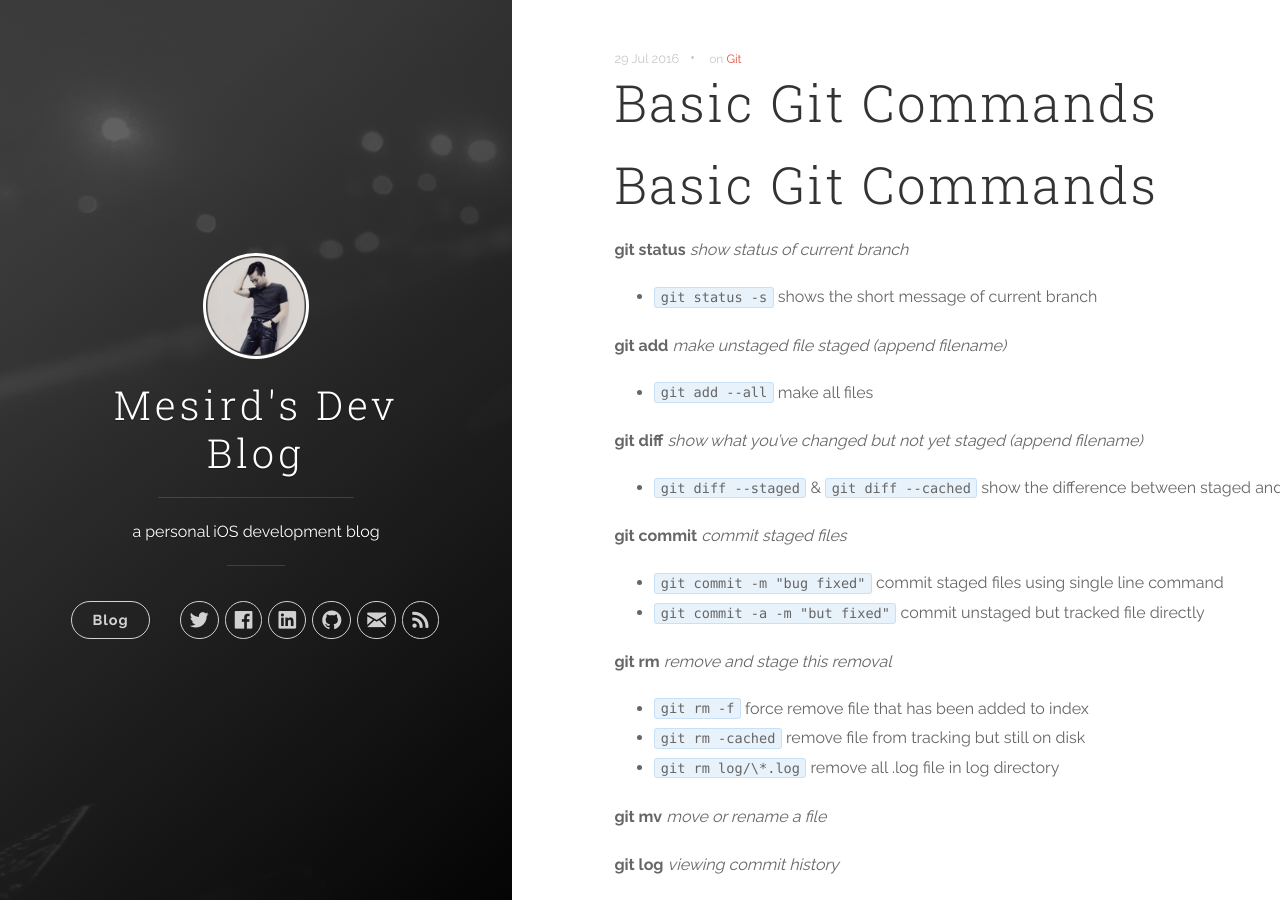
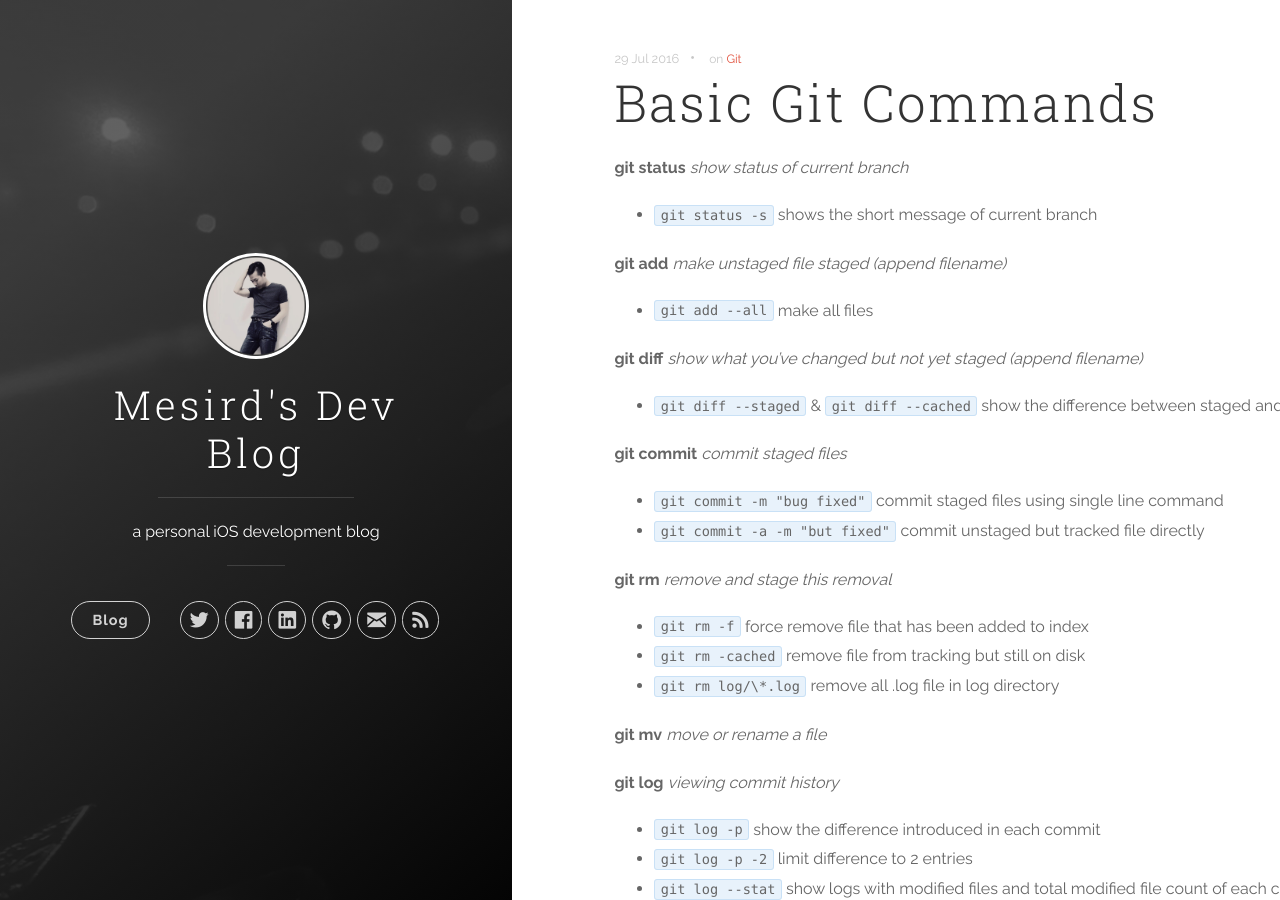
Before and after one commit to MESIRD/mesird.github.io, a Jekyll site: the page built from _posts/2016-07-29-basic-git-commands.markdown, in a window 1280 px wide and 900 px high. Built offline with Jekyll 4.4.1, drawn with Linux system fonts in a browser that asks for light colours; nearby versions of some CDN libraries.

Commit message:
change title

```diff
--- a/_posts/2016-07-29-basic-git-commands.markdown
+++ b/_posts/2016-07-29-basic-git-commands.markdown
@@ -6,7 +6,6 @@ categories: Git
 tags: Git
 ---
 
-# Basic Git Commands
 **git status**
 *show status of current branch*
 
```
